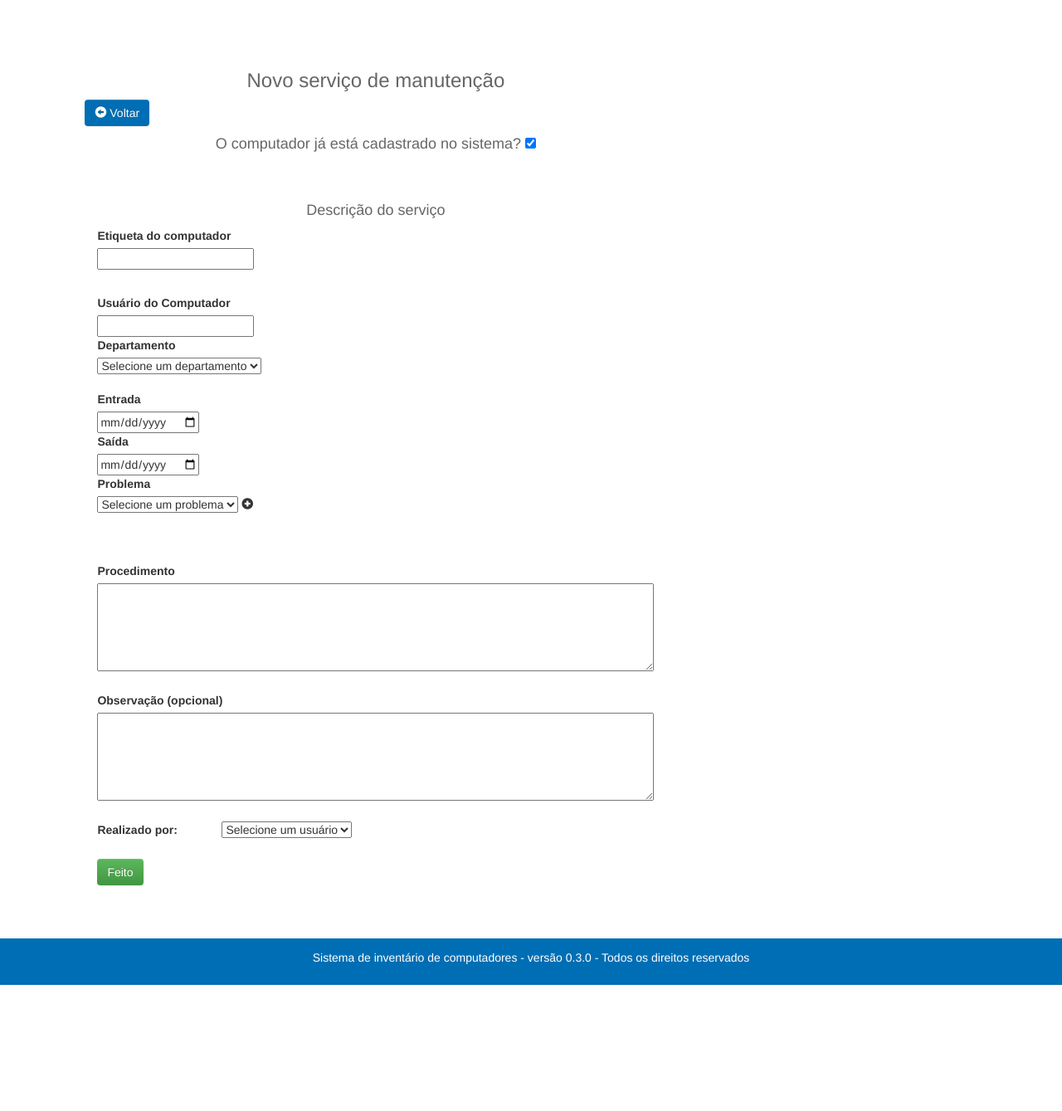
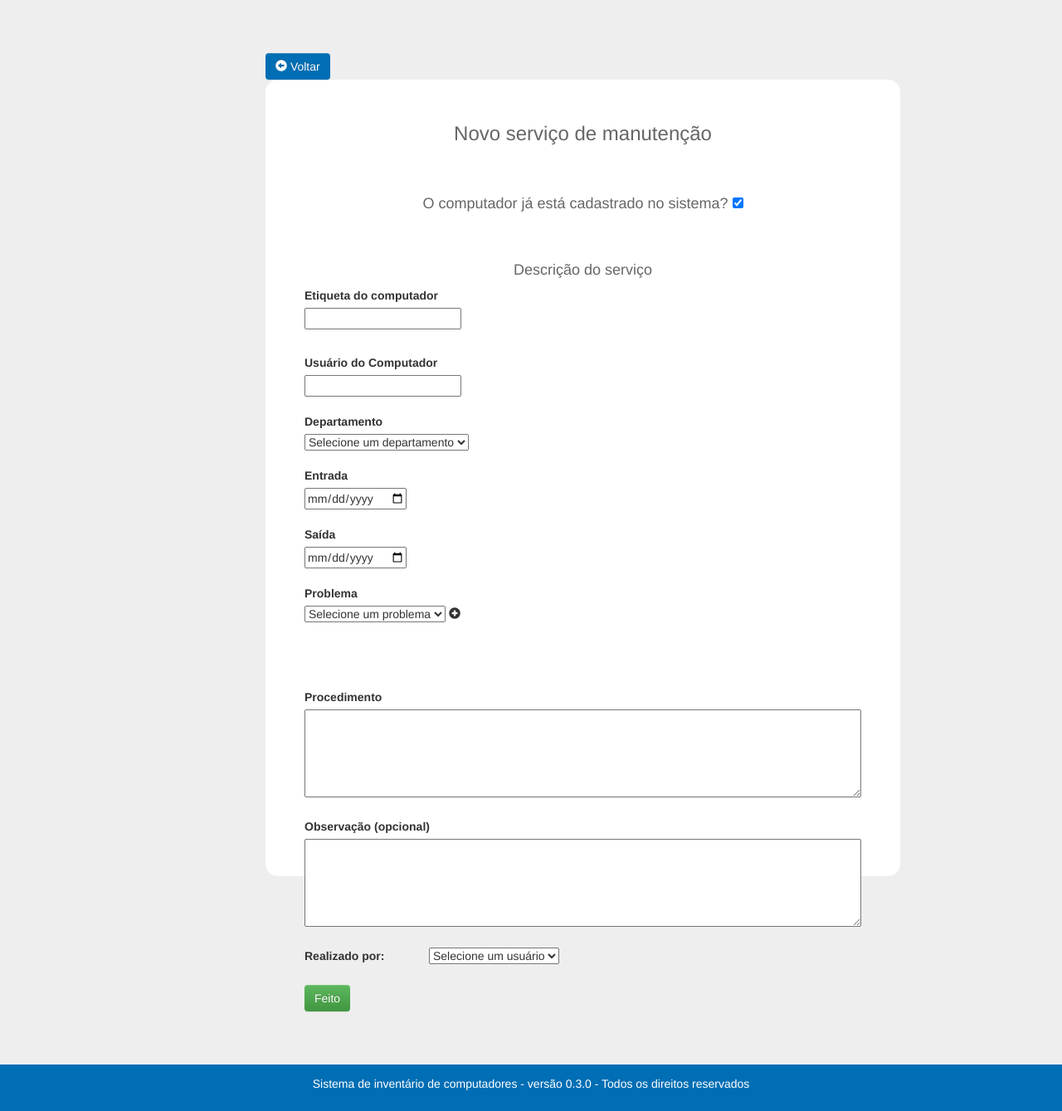
Before and after one commit to democrito88/inventario, a PHP site: page /inventario/manutencao/novoServico.php in a window 1280 px wide. Shown: the part 100-1439 px from the top of the page at 83% size. Before the commit the page ends 1287 px from the top, so only its background shows below. Run offline with PHP 8.4, Linux system fonts and the light colour scheme; the visitor is signed in with stand-in values (Sample User, id 1); data that the repository does not hold is empty; some libraries are stand-ins or nearby versions.

Commit message:
commit realizado por: Demócrito em 01/02/2019 as 16:25

```diff
--- a/computador/cadastrarComputador.php
+++ b/computador/cadastrarComputador.php
@@ -34,7 +34,7 @@
     $conn = conecta();
 
     //verifica se já existe no banco
-    $jaexiste = 0;
+    $jaexiste = true;
     $sql = mysqli_query($conn, $queryBusca);
     while($resultado = mysqli_fetch_assoc($queryBusca)){
         $jaexiste = $resultado['existe'];
--- a/computador/funcoesComputador.php
+++ b/computador/funcoesComputador.php
@@ -19,7 +19,7 @@
 
 function selecionaMemoria($id){
     $conn = conecta();
-    $query= "SELECT * FROM memoria";
+    $query= "SELECT * FROM memoria ORDER BY `barramento`, `capacidade`";
     $requisicao = mysqli_query($conn, $query);
     $select = "<select name='memoria' form='cadastroComputador'>";
     while($memoria = mysqli_fetch_assoc($requisicao)){
@@ -35,7 +35,7 @@
 
 function selecionaProcessador($id){
     $conn = conecta();
-    $query= "SELECT * FROM processador";
+    $query= "SELECT * FROM processador ORDER BY `fabricante`, `modelo`, `arquitetura`";
     $requisicao = mysqli_query($conn, $query);
     $select = "<select name='processador' form='cadastroComputador'>";
     while($processador = mysqli_fetch_assoc($requisicao)){
@@ -52,7 +52,7 @@
 
 function selecionaArmazenamento($id){
     $conn = conecta();
-    $query= "SELECT * FROM armazenamento";
+    $query= "SELECT * FROM armazenamento ORDER BY `tecnologia`, `capacidade`";
     $requisicao = mysqli_query($conn, $query);
     $select = "<select name='armazenamento' form='cadastroComputador'>";
     while($armaz = mysqli_fetch_assoc($requisicao)){
@@ -68,7 +68,7 @@
 
 function selecionaSO($id){
     $conn = conecta();
-    $query= "SELECT id, nome, versao, IF(licenca = '1', '(sem licença)', '') AS licenca FROM sistema_operacional";
+    $query= "SELECT id, nome, versao, IF(licenca = '1', '(sem licença)', '') AS licenca FROM sistema_operacional ORDER BY `nome`, `versao`";
     $requisicao = mysqli_query($conn, $query);
     $select = "<select name='so' form='cadastroComputador'>";
     while($sistema = mysqli_fetch_assoc($requisicao)){
--- a/css/style.css
+++ b/css/style.css
@@ -201,8 +201,12 @@
 
 /*Cadastrar*/
 .sessaoFormulario{
-    padding: 5% 8%;
+    padding: 5% 25%;
     display: inline-block;
+    background-color: #eee;
+    width: 100%;
+    height: fit-content;
+    height: -moz-fit-content;
 }
 .sessaoFormulario h3, .sessaoFormulario h4{
     text-align: center;
@@ -264,6 +268,24 @@
 
 @media screen and (max-width: 750px) {
     .modalPrincipal canvas{display: none;}
+}
+
+.formComputador{
+    border-radius: 15px;
+    background-color: white;
+    padding: 5%;
+    width: fit-content;
+    width: -moz-fit-content;
+    min-width: 50%;
+}
+
+.formularios{
+    border-radius: 15px;
+    background-color: white;
+    padding: 5%;
+    width: fit-content;
+    width: -moz-max-content;
+    height: 120vh;
 }
 /*fim cadastro*/
 
--- a/manutencao/funcoesManutencao.php
+++ b/manutencao/funcoesManutencao.php
@@ -1,7 +1,7 @@
 <?php
 function selecionaProblemas(){
     $conn = conecta();
-    $query= "SELECT * FROM problema";
+    $query= "SELECT * FROM problema ORDER BY `problema`";
     $requisicao = mysqli_query($conn, $query);
     $select = "<select id='selectProblemas' name='problema' onchange='adicionaProblema();'>";
     $select .= "<option value='0' selected>Selecione um problema</option>";
--- a/manutencao/novoServico.php
+++ b/manutencao/novoServico.php
@@ -24,29 +24,31 @@
 <div id="modalCadastro" class="modalFundo"></div>
 <div id="modalManutencao" class="modalFundo"></div>
 <section class="sessaoFormulario">
-    <h3>Novo serviço de manutenção</h3>
     <button class="btn btn-primary" onclick="window.location.replace('../principal.php')"><i class="glyphicon glyphicon-circle-arrow-left"></i>&nbsp;Voltar</button><br/>
+    <div class="formularios">
+        <h3>Novo serviço de manutenção</h3><br><br>
+
         <h4>O computador já está cadastrado no sistema?&nbsp;<input type="checkbox" checked onmousedown="mudaForm();" class="check-form"></h4><br/><br/>
 
         <form id="cadastroComputador" action="../computador/cadastrarComputador.php" method="POST" style="display: none;" class="">
             <canvas></canvas>
             <h4>Cadastre o computador</h4><br/>
             <label>Tombo</label>
-        <input type="text" name="tombo" onkeyup="marcaNao();"><br/>
+            <input type="text" name="tombo" onkeyup="marcaNao();"><br/><br/>
             <label>Alugado?</label>&nbsp;
             <input type="radio" name="alugado" value="1" onclick="desabilitaTombo();"> Sim&nbsp;
             <input id="nao" type="radio" name="alugado" value="0" onclick="habilitaTombo();"> Não <br/><br/>
             <label>Marca</label>
-        <?php echo selecionaMarcas("");?>&nbsp;<i class="glyphicon glyphicon-plus-sign" title="adicionar nova" onclick="modal(1, 1);"></i><br/>
+            <?php echo selecionaMarcas("");?>&nbsp;<i class="glyphicon glyphicon-plus-sign" title="adicionar nova" onclick="modal(1, 1);"></i><br/><br/>
             <label>Memória</label>
-        <?php echo selecionaMemoria("");?>&nbsp;<i class="glyphicon glyphicon-plus-sign" title="adicionar nova" onclick="modal(2, 1)"></i><br/>
+            <?php echo selecionaMemoria("");?>&nbsp;<i class="glyphicon glyphicon-plus-sign" title="adicionar nova" onclick="modal(2, 1)"></i><br/><br/>
             <label>Processador</label>
-        <?php echo selecionaProcessador("");?>&nbsp;<i class="glyphicon glyphicon-plus-sign" title="adicionar novo" onclick="modal(3, 1);"></i><br/>
+            <?php echo selecionaProcessador("");?>&nbsp;<i class="glyphicon glyphicon-plus-sign" title="adicionar novo" onclick="modal(3, 1);"></i><br/><br/>
             <label>Armazenamento</label>
-        <?php echo selecionaArmazenamento("");?>&nbsp;<i class="glyphicon glyphicon-plus-sign" title="adicionar novo" onclick="modal(4, 1);"></i><br/>
+            <?php echo selecionaArmazenamento("");?>&nbsp;<i class="glyphicon glyphicon-plus-sign" title="adicionar novo" onclick="modal(4, 1);"></i><br/><br/>
             <label>Sistema Operacional</label>
             <?php echo selecionaSO("");?>&nbsp;<i class="glyphicon glyphicon-plus-sign" title="adicionar novo" onclick="modal(5, 1)"></i><br/><br/>
-        <input name="flag" value="1" style="display: none;">
+            <input name="flag" value="1" style="display: none;"><br/><br/>
             <input class="btn btn-success" type="submit" value="Cadastrar">
         </form>
         <form id="cadastroServico" action="cadastrarManutencao.php" method="POST" class="col-lg-12">
@@ -55,12 +57,12 @@
             <p class="busca-pc"><input id="etiqueta" type="text" onkeyup='procuraComputador(this.value);' name="etiqueta" <?php echo isset($_GET['etiqueta']) && !antiInjection($_GET['etiqueta'])? "value=\"".$_GET['etiqueta']."\"": "";?> required="required">
             <span id="descricao" class="busca-pc-right busca-pc-texto" style="visibility: hidden;" onclick="fechaModal('descricao');"></span></p>
             <br/>
-        <label>Usuário do Computador</label><br/><input type="text" name="usuario"><br/>
+            <label>Usuário do Computador</label><br/><input type="text" name="usuario"><br/><br/>
             <label>Departamento</label><br/><?php echo selecionaDepartamento("");?><br/><br/>
-        <label>Entrada</label><br/><input type="date" name="dataEntrada" required="required" onchange="limitaComeco(this.value);"><br/>
-        <label>Saída</label><br/><input type="date" name="dataSaida" required="required"><br/>
+            <label>Entrada</label><br/><input type="date" name="dataEntrada" required="required" onchange="limitaComeco(this.value);"><br/><br/>
+            <label>Saída</label><br/><input type="date" name="dataSaida" required="required"><br/><br/>
             <label>Problema</label><br/>
-        <?php echo selecionaProblemas();?>&nbsp;<i class="glyphicon glyphicon-plus-sign" title="adicionar nova" onclick="modalManutencao(1);"></i> <br/>
+            <?php echo selecionaProblemas();?>&nbsp;<i class="glyphicon glyphicon-plus-sign" title="adicionar nova" onclick="modalManutencao(1);"></i> <br/><br/>
             <table id="problemas" style="visibility: hidden;">
                 <thead><tr><th>Problema(s)</th><th></th><th></th></tr></thead>
                 <tbody id="problemasBody"></tbody>
@@ -71,6 +73,8 @@
             <label>Realizado por:&nbsp;&nbsp;</label><?php echo selecionaUsuario("");?><br/><br/>
             <input type="submit" class="btn btn-success" value="Feito">
         </form>
+    </div>
+
     <!--div id="computador" style="display: none;" class="">
 
     </div>
```
Also changed, not shown: computador/novoComputador.php (+11 -9 lines), manutencao/cadastrarManutencao.php (+12 -1 lines). Lines whose indentation alone changed are shown as unchanged.
